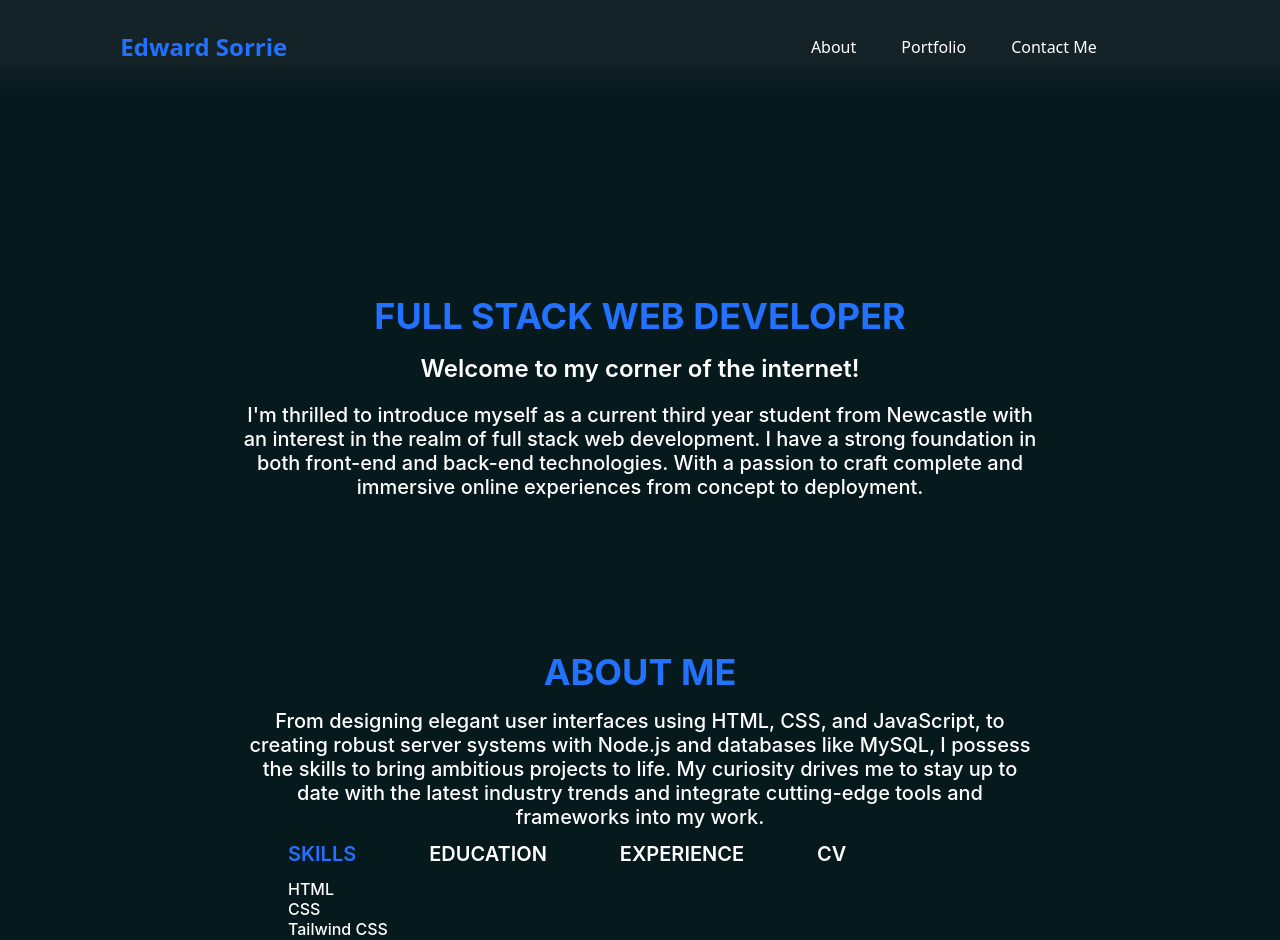
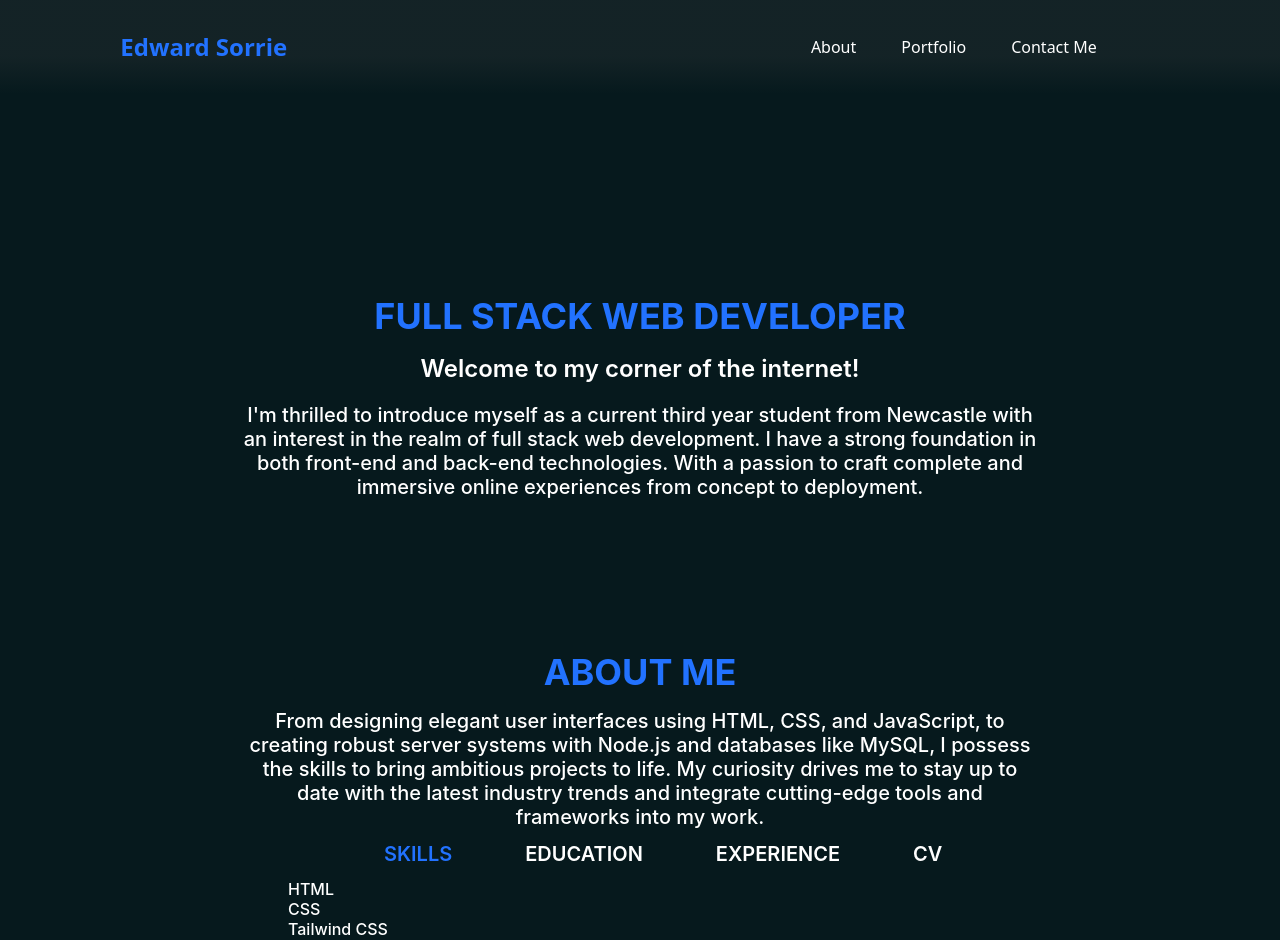
Before and after one commit to esorrie/personal-website, a React (Vite) app: page / in a window 1280 px wide. Shown: the top 940 px of the page. Built offline with nearby package versions, Linux system fonts and the light colour scheme.

Commit message:
bigger margin left to align tab bloc with center, removed margin right

```diff
--- a/src/components/tabs.jsx
+++ b/src/components/tabs.jsx
@@ -29,7 +29,7 @@ function Tabs()  {
                     <div className="px-18.9% card5 body"> From designing elegant user interfaces using HTML, CSS, and JavaScript, to creating robust server systems with Node.js and databases like MySQL, I possess the skills to bring ambitious projects to life. My curiosity drives me to stay up to date with the latest industry trends and integrate cutting-edge tools and frameworks into my work.</div>
                 </div>
             </div>
-                <div className="bloc-tabs flex-wrap mx-22.5%">
+                <div className="bloc-tabs flex-wrap ml-30%">
                     <div className={toggleState === 1 ? "tabs cursor-default active-tabs" : "tabs cursor-default" } onClick={() => toggleTab(1)} > skills </div>
                     <div className={toggleState === 2 ? "tabs cursor-default active-tabs" : "tabs cursor-default" } onClick={() => toggleTab(2)} > education </div>
                     <div className={toggleState === 3 ? "tabs cursor-default active-tabs" : "tabs cursor-default" } onClick={() => toggleTab(3)} > experience </div>
```
